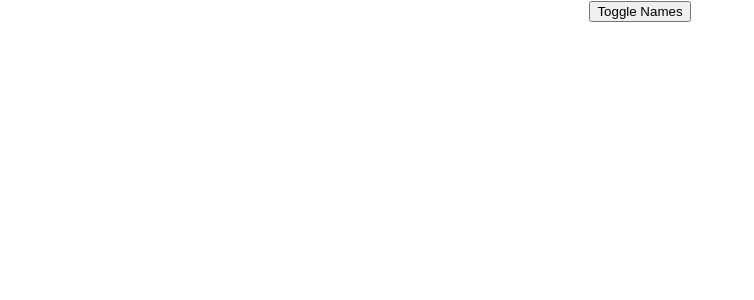
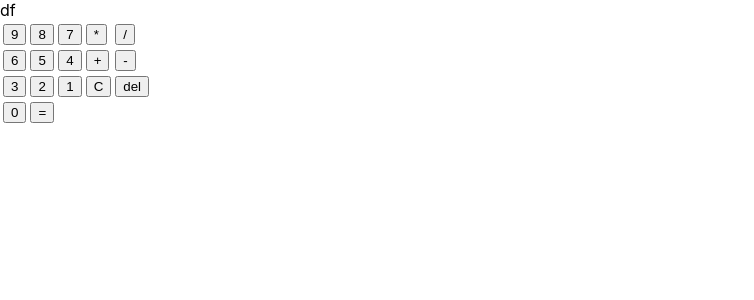
Before and after one commit to mananarora/ReactPractice, a React (Create React App) app: page / in a window 1280 px wide. Shown: the top 300 px of the page, without its empty margins (0-754 px from the left). Built offline with nearby package versions, Linux system fonts and the light colour scheme.

Commit message:
Calc. initial commit

```diff
--- a/package.json
+++ b/package.json
@@ -3,6 +3,7 @@
   "version": "0.1.0",
   "private": true,
   "dependencies": {
+    "moment-timezone": "^0.5.26",
     "react": "^16.8.6",
     "react-dom": "^16.8.6",
     "react-dropdown": "^1.6.4",
--- a/src/App.js
+++ b/src/App.js
@@ -1,51 +1,23 @@
 import React, {Component} from 'react';
-import {Persons} from "./Persons/Persons";
 import './App.css';
+import {KeyPad} from "./Components/Keypad";
+import {Display} from "./Components/Display";
 
 class App extends Component  {
+
     state = {
-        Persons:[
-            {name:'Manan', Address:'Uttarakhand'},
-            {name:'Aman', Address:'Chandigarh'},
-            {name:'Vipul', Address:'India'}
-        ],
-        showNames:false
+      value : ['df']
     };
-
-    toggleHandler = () => {
+    handleClick = (event) => {
         this.setState({
-                showNames : !this.state.showNames
+            value : event.target.value
         });
     };
-
-    deleteHandler = (index) => {
-        //const persons = this.state.Persons.slice(); //Earlier approach of not using slice was modifying the state as it copies pointer.
-        const persons = [...this.state.Persons]; // This is the best practice to copy the existing state
-        persons.splice(index, 1);
-        this.setState({
-            Persons : persons
-        });
-    };
-
     render() {
-        let persons;
-        if(this.state.showNames){
-            persons= (
-                <div>
-                    {this.state.Persons.map((person, index) => {
-                        return <Persons
-                            name={person.name}
-                            address={person.Address}
-                            click={()=>this.deleteHandler(index)}
-                        />
-                    })}
-                </div>
-            )
-        }
         return (
-            <div className="App">
-                <button onClick={this.toggleHandler}>Toggle Names</button>
-                {persons}
+            <div>
+                <Display value={this.state.value}/>
+                <KeyPad clicked={(event) => this.handleClick(event)}/>
             </div>
         );
     }
--- /dev/null
+++ b/src/Components/Display.js
@@ -0,0 +1,7 @@
+import React from 'react'
+
+export const Display = (props) => {
+    // const [display, setDisplay] = React.useState("0" );
+    // setDisplay(props.value!=="" ? props.value : "");
+    return props.value
+};
--- /dev/null
+++ b/src/Components/Keypad.js
@@ -0,0 +1,69 @@
+import React from 'react'
+
+export const KeyPad = (props) => {
+    return (
+        <div>
+            <table>
+                <tr>
+                    <td>
+                        <button onClick={props.clicked}>9</button>
+                    </td>
+                    <td>
+                        <button onClick={props.clicked}>8</button>
+                    </td>
+                    <td>
+                        <button onClick={props.clicked}>7</button>
+                    </td>
+                    <td>
+                        <button onClick={props.clicked}>*</button>
+                    </td>
+                    <td>
+                        <button onClick={props.clicked}>/</button>
+                    </td>
+                </tr>
+                <tr>
+                    <td>
+                        <button onClick={props.clicked}>6</button>
+                    </td>
+                    <td>
+                        <button onClick={props.clicked}>5</button>
+                    </td>
+                    <td>
+                        <button onClick={props.clicked}>4</button>
+                    </td>
+                    <td>
+                        <button onClick={props.clicked}>+</button>
+                    </td>
+                    <td>
+                        <button>-</button>
+                    </td>
+                </tr>
+                <tr>
+                    <td>
+                        <button>3</button>
+                    </td>
+                    <td>
+                        <button>2</button>
+                    </td>
+                    <td>
+                        <button>1</button>
+                    </td>
+                    <td>
+                        <button>C</button>
+                    </td>
+                    <td>
+                        <button>del</button>
+                    </td>
+                </tr>
+                <tr>
+                    <td>
+                        <button>0</button>
+                    </td>
+                    <td>
+                        <button>=</button>
+                    </td>
+                </tr>
+            </table>
+        </div>
+    );
+};
--- a/src/Persons/Persons.js
+++ /dev/null
@@ -1,12 +0,0 @@
-import React from 'react';
-
-export const Persons = (props) => {
-    return (
-        <div>
-            <p onClick={props.click}>
-                {props.name}
-                {props.address}
-            </p>
-        </div>
-    );
-};
```
Also changed, not shown: src/Fun/Fun.js (deleted, +0 -41 lines), src/Persons/Person.js (deleted, +0 -13 lines), 1 other file (tests, documents, lock files or other folders).
